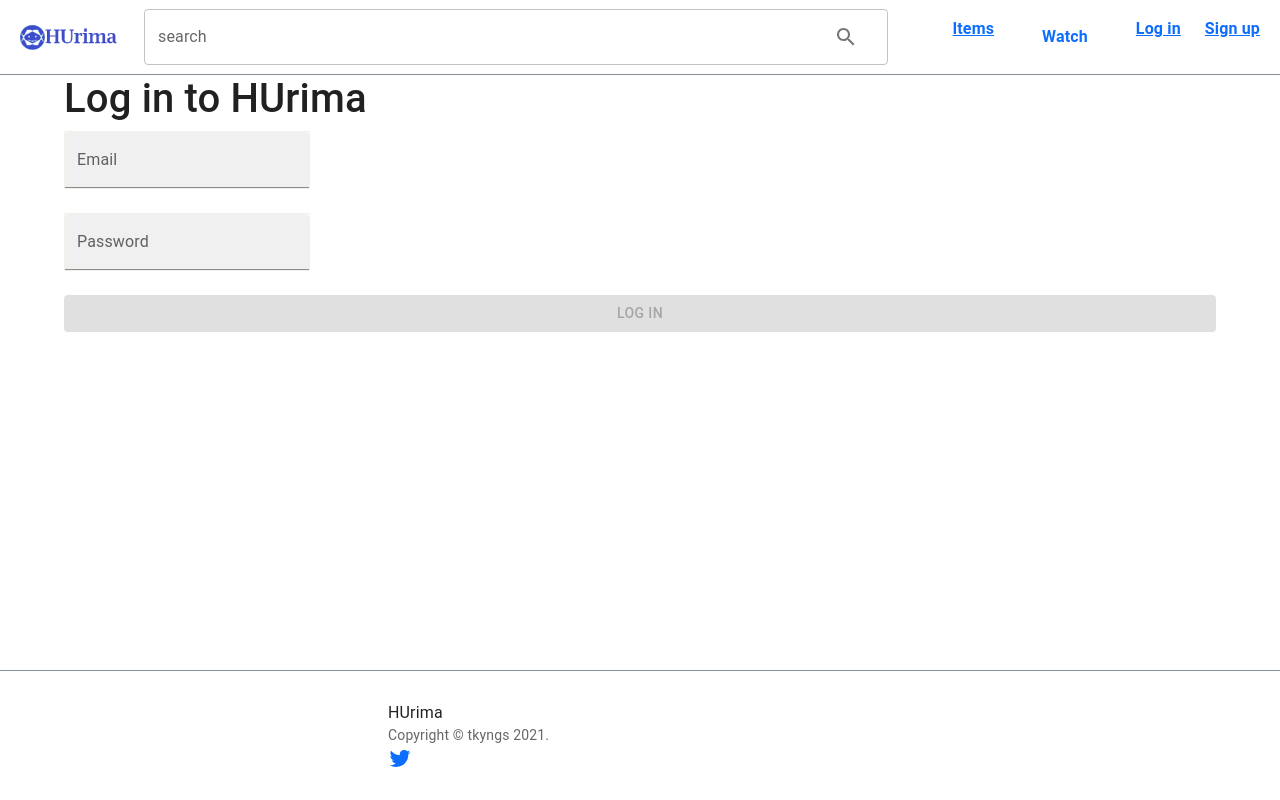
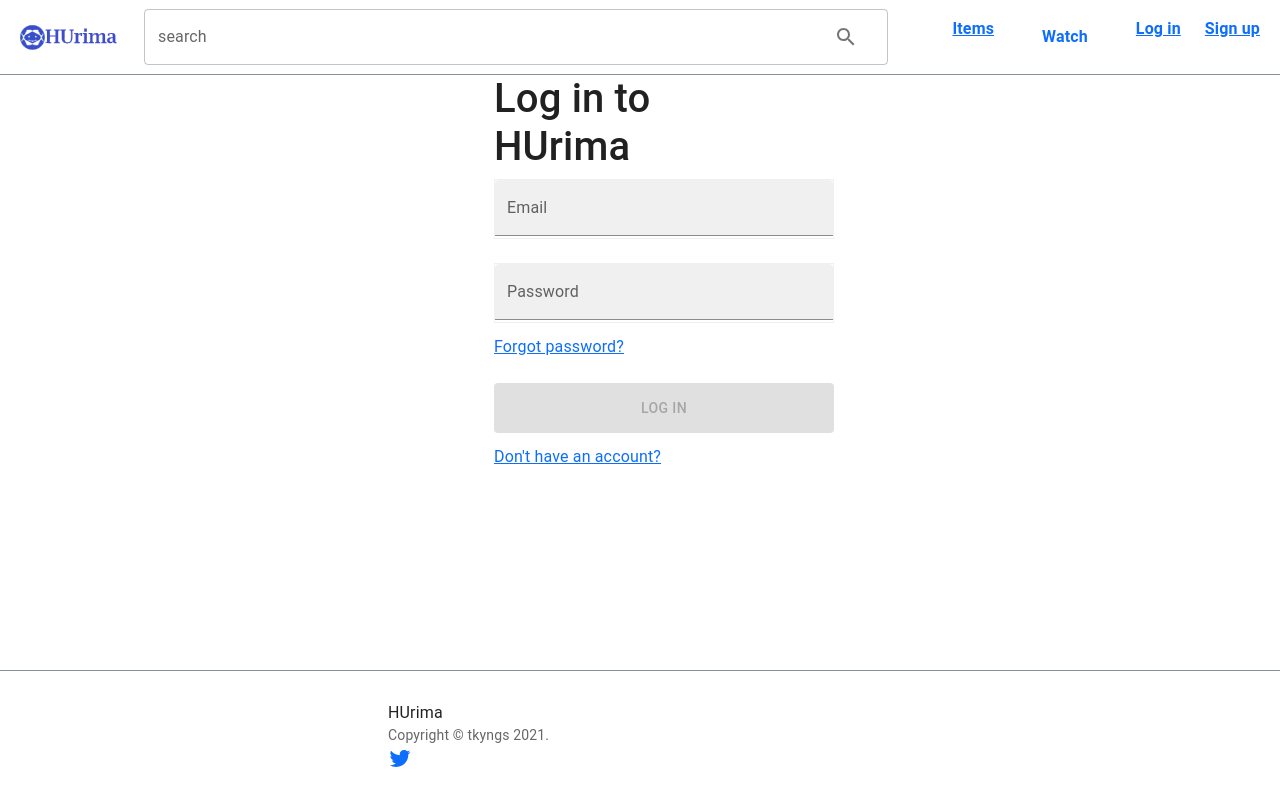
Before and after one commit to sowtak/hurima-frontend, a React (Create React App) app in the folder frontend/: page /account/login in a window 1280 px wide. Built offline with nearby package versions, Linux system fonts and the light colour scheme; no server answers; a small style sheet from the web is missing.

Commit message:
[Frontend]: Fix Signup & Login form

```diff
--- a/frontend/src/components/NavBar/NavBar.tsx
+++ b/frontend/src/components/NavBar/NavBar.tsx
@@ -81,7 +81,6 @@ export const NavBar: FC = () => {
             <AppLogo src={logo} alt="logo"/>
           </Link>
 
-
           <SearchBar/>
 
           <Stack direction='row' spacing={4}>
--- a/frontend/src/components/SearchBar/SearchBar.tsx
+++ b/frontend/src/components/SearchBar/SearchBar.tsx
@@ -4,7 +4,7 @@
  * @version 1.0.0
  */
 import {ChangeEvent, FC, FormEvent, useEffect, useState} from "react";
-import {Grid, IconButton, InputAdornment, TextField} from "@mui/material";
+import {Autocomplete, Grid, IconButton, InputAdornment, TextField} from "@mui/material";
 import SearchIcon from "@mui/icons-material/Search";
 import {Searchbar} from "./SearchBarStyles";
 
--- a/frontend/src/pages/Home/Home.css
+++ /dev/null
@@ -1,18 +0,0 @@
-body {
-    display: flex;
-    justify-content: center;
-    align-items: center;
-    height: 100vh;
-    position: relative;
-    margin: 0;
-}
-
-.h1 {
-    position: absolute;
-    text-align: center;
-    margin: 0;
-    width: 100%;
-    top: 50%;
-    left: 50%;
-    transform: translateY(-50%);
-}
--- a/frontend/src/pages/Login/Login.tsx
+++ b/frontend/src/pages/Login/Login.tsx
@@ -11,6 +11,7 @@ import {activateAccount, login} from "../../store/thunks/auth-thunks";
 import {useParams} from "react-router";
 import {LoginFormContainer, LoginFormError, LoginInputField, LoginSubmitButton} from "./LoginStyles";
 import {UserData} from "../../types/types";
+import {Box, Typography} from "@mui/material";
 
 export const Login: FC = () => {
   const dispatch = useDispatch();
@@ -19,14 +20,14 @@ export const Login: FC = () => {
   const error = useSelector((state: AppState) => state.auth.error);
   const success = useSelector((state: AppState) => state.auth.success);
   const isRegistered = useSelector((state: AppState) => state.auth.isRegistered);
-  const isLoggedIn= useSelector((state: AppState) => state.user.isLoggedIn);
+  const isLoggedIn = useSelector((state: AppState) => state.user.isLoggedIn);
   const loading: boolean = useSelector((state: AppState) => state.auth.loading);
   const user = useSelector((state: AppState) => state.auth.user);
 
   const {code} = useParams();
   const navigate = useNavigate();
 
-  if ((localStorage.getItem("isLoggedIn")) || isLoggedIn){
+  if ((localStorage.getItem("isLoggedIn")) || isLoggedIn) {
     navigate(`/${user.username}`);
   }
 
@@ -50,7 +51,7 @@ export const Login: FC = () => {
       {error && <LoginFormError>Email or password is wrong.</LoginFormError>}
 
       <form onSubmit={handleLogin}>
-        <div style={{marginBottom: 24}}>
+        <Box sx={{marginBottom: '24px'}}>
           <LoginInputField
             label='Email'
             type='email'
@@ -58,24 +59,33 @@ export const Login: FC = () => {
             onChange={(event: ChangeEvent<HTMLFormElement>) => setEmail(event.target.value)}
             value={email}
           />
-        </div>
-        <div style={{marginBottom: 24}}>
+        </Box>
+        <Box sx={{marginBottom: '24px'}}>
           <LoginInputField
             label='Password'
             type='password'
             variant='filled'
             onChange={(event: ChangeEvent<HTMLFormElement>) => setPassword(event.target.value)}
-            />
-        </div>
+          />
+          <Link to='/account/forgot-password'>
+            <Typography sx={{paddingTop: '12px'}}>
+              Forgot password?
+            </Typography>
+          </Link>
+        </Box>
         <LoginSubmitButton
           type='submit'
           variant='contained'
           color='primary'
           disabled={!(email && password)}
-          fullWidth
         >
           Log in
         </LoginSubmitButton>
+        <Link to='/account/registration'>
+          <Typography sx={{paddingTop: '12px'}}>
+            Don't have an account?
+          </Typography>
+        </Link>
       </form>
     </LoginFormContainer>
   );
--- a/frontend/src/pages/Login/LoginStyles.tsx
+++ b/frontend/src/pages/Login/LoginStyles.tsx
@@ -8,12 +8,13 @@ import {Button, Container, TextField, Typography} from "@mui/material";
 import {ElementType} from "react";
 
 export const LoginFormContainer: ElementType = styled(Container)`
-  width: 340;
-  margin: 0 auto;
+  width: 340px;
+  margin: 0px auto;
 `;
 
 export const LoginSubmitButton: ElementType = styled(Button)`
-  height: 50;
+  height: 50px;
+  width: 340px;
 
   % .MuiButton-label: {
     fontSize: 13;
@@ -21,7 +22,7 @@ export const LoginSubmitButton: ElementType = styled(Button)`
 `;
 
 export const LoginFormError: ElementType = styled(Typography)`
-  padding: 12 16;
+  padding: 12px 16px;
   borderRadius: 12;
   marginBottom: 12;
   fontSize: 15;
@@ -30,9 +31,9 @@ export const LoginFormError: ElementType = styled(Typography)`
 `;
 
 export const LoginInputField: ElementType = styled(TextField)`
-  height: 60;
-  width: 340;
+  height: 60px;
+  width: 340px;
   border: 1px solid #f1f1e9;
   overflow: hidden;
-  borderRadius: 4;
+  borderRadius: 12px;
 `;
--- a/frontend/src/pages/Registration/Registration.tsx
+++ b/frontend/src/pages/Registration/Registration.tsx
@@ -7,12 +7,14 @@ import {ChangeEvent, FC, useEffect, useState} from "react";
 import {useDispatch, useSelector} from "react-redux";
 import {RegistrationData} from "../../service/api/types";
 import {
-  RegistrationFormContainer, RegistrationTextField,
+  RegistrationFormContainer, RegistrationSubmitButton, RegistrationTextField,
 } from "./RegistrationStyles";
 import {Controller, useForm} from "react-hook-form";
 import {yupResolver} from "@hookform/resolvers/yup";
 import * as yup from "yup";
 import {RegistrationService} from "../../service/api/registrationService";
+import {Box, Typography} from "@mui/material";
+import {Link} from "react-router-dom";
 
 const RegistrationFormSchema = yup.object().shape({
   username: yup.string().min(1, "Your name").required(),
@@ -57,30 +59,54 @@ export const Registration: FC = () => {
     <RegistrationFormContainer>
       <h1>Sign up</h1>
       <form onSubmit={handleSubmit(onSubmit)}>
+        <Box sx={{paddingBottom: '12px'}}>
           <RegistrationTextField
             label='Username'
             variant='filled'
             onChange={(event:ChangeEvent<HTMLInputElement>) => setUsername(event.target.value)}
             value={username}
           />
+        </Box>
+        <Box sx={{paddingBottom: '12px'}}>
           <RegistrationTextField
             label='Email'
             variant='filled'
             onChange={(event:ChangeEvent<HTMLInputElement>) => setEmail(event.target.value)}
             value={email}
           />
+        </Box>
+
+        <Box sx={{paddingBottom: '12px'}}>
           <RegistrationTextField
             label='Password'
             variant='filled'
             onChange={(event:ChangeEvent<HTMLInputElement>) => setPassword(event.target.value)}
             value={password}
           />
+        </Box>
+
+        <Box sx={{paddingBottom: '12px'}}>
           <RegistrationTextField
             label='Password (Confirmation)'
             variant='filled'
             onChange={(event:ChangeEvent<HTMLInputElement>) => setPassword2(event.target.value)}
             value={password2}
           />
+        </Box>
+        <RegistrationSubmitButton
+          type='submit'
+          variant='contained'
+          color='primary'
+          disabled={!(email && username && password && password2)}
+        >
+          Sign up
+        </RegistrationSubmitButton>
+
+        <Link to='/account/login'>
+          <Typography sx={{marginTop: '12px'}}>
+            Already have an account?
+          </Typography>
+        </Link>
       </form>
     </RegistrationFormContainer>
   );
--- a/frontend/src/pages/Registration/RegistrationStyles.tsx
+++ b/frontend/src/pages/Registration/RegistrationStyles.tsx
@@ -4,21 +4,21 @@
  * @version 1.0.0
  */
 import {styled} from "@mui/material/styles";
-import {Container, DialogContent, FormControl, InputLabel, TextField, Typography} from "@mui/material";
+import {Button, Container, DialogContent, FormControl, InputLabel, TextField, Typography} from "@mui/material";
 import {ElementType} from "react";
 
 export const RegistrationTextField: ElementType = styled(TextField)`
-  width: 334;
-  height: 58;
-  marginBottom: 24;
+  width: 340px;
+  height: 60px;
+  paddingBottom: 24px;
   border: '1px solid #e2e2e1';
   overflow: 'hidden';
   borderRadius: 4;
 `;
 
 export const RegistrationFormContainer: ElementType = styled(Container)`
-  width: 340;
-  margin: 0 auto;
+  width: 340px;
+  margin: 0px auto;
 `;
 
 export const InputContent: ElementType = styled('div')`
@@ -60,3 +60,12 @@ export const RegistrationFormControl: ElementType = styled(FormControl)`
   display: flex;
   justifyContent: space-between;
 `;
+
+export const RegistrationSubmitButton: ElementType = styled(Button)`
+  height: 50px;
+  width: 340px;
+
+  % .MuiButton-label: {
+    fontSize: 13;
+  }
+`;
--- a/frontend/src/pages/UserProfile/UserProfile.css
+++ /dev/null
@@ -1,3 +0,0 @@
-.is-active {
-    color: lawngreen;
-}
```
Also changed, not shown: frontend/src/pages/Registration/RegistrationInput.tsx (deleted, +0 -34 lines). Lines whose indentation alone changed are shown as unchanged.
